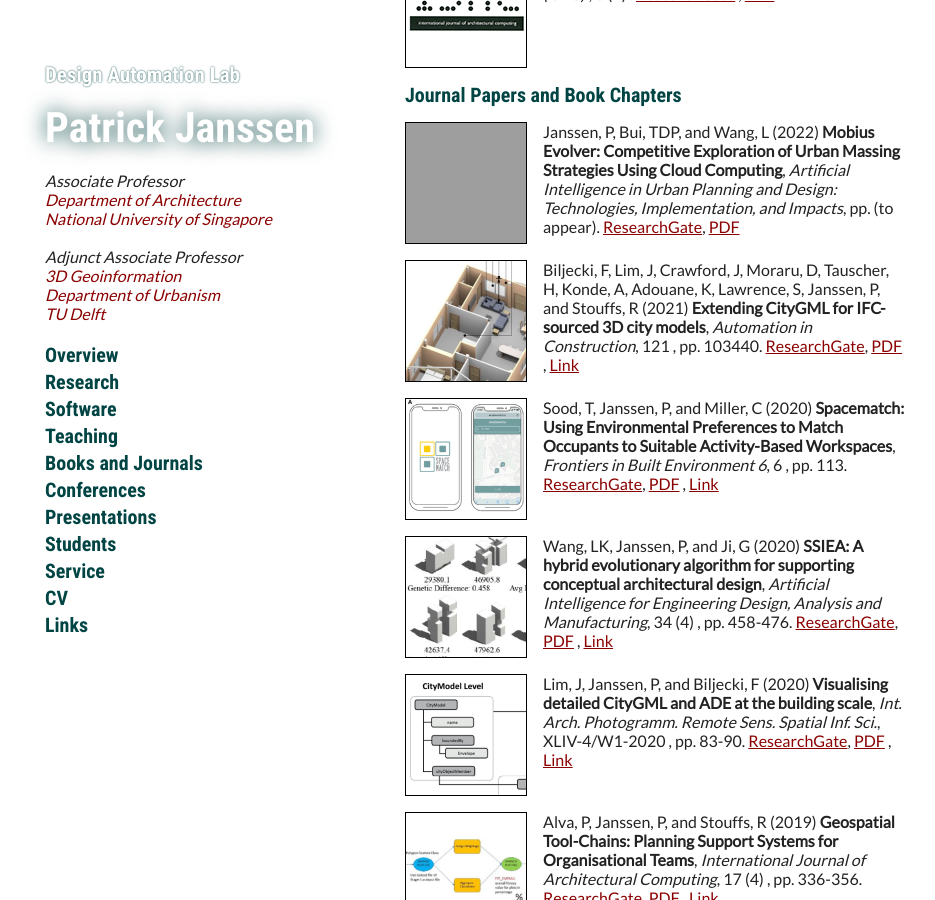
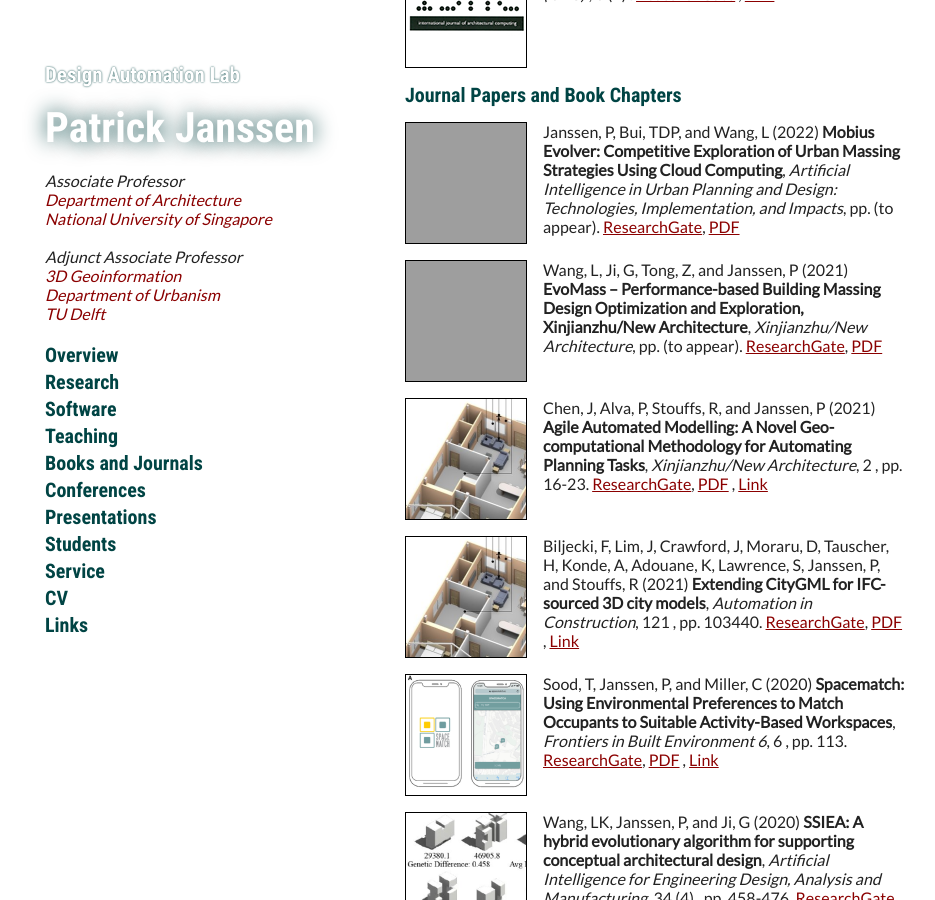
Before and after one commit to phtj/patrick-janssen, a Jekyll site: the page built from pages/books_journals.md, in a window 1280 px wide and 900 px high, scrolled down 1069 px. Shown: the whole window, without its empty margins (165-1100 px from the left). Built offline with Jekyll 4.4.1, drawn with Linux system fonts in a browser that asks for light colours; our own code applies the rules of GitHub Pages for plain Markdown files; a script that is not in the unit is left out; grey boxes are pictures that could not be loaded.

Commit message:
added paper

```diff
--- a/pages/books_journals.md
+++ b/pages/books_journals.md
@@ -113,7 +113,28 @@ title: Books and Journals
     pages="(to appear)"
     title="Mobius Evolver: Competitive Exploration of Urban Massing Strategies Using Cloud Computing"
     journal="Artificial Intelligence in Urban Planning and Design: Technologies, Implementation, and Impacts"
-    researchgate_id="tmp_id"
+    researchgate_id="_mob_evo"
+%}
+
+{% include ref-journal.html
+    authors ="Wang, L|Ji, G|Tong, Z|Janssen, P"
+    year="2021"
+    pages="(to appear)"
+    title="EvoMass – Performance-based Building Massing Design Optimization and Exploration, Xinjianzhu/New Architecture"
+    journal="Xinjianzhu/New Architecture"
+    researchgate_id="_evomass"
+%}
+
+{% include ref-journal.html
+    authors ="Chen, J|Alva, P|Stouffs, R|Janssen, P"
+    year="2021"
+    pages="16-23"
+    volume="2"
+    title="Agile Automated Modelling: A Novel Geo-computational Methodology for Automating Planning Tasks"
+    journal="Xinjianzhu/New Architecture"
+    doi="10.12069/j.na.202102016"
+    researchgate_id="345918816"
+    link="https://d.wanfangdata.com.cn/periodical/xjz202102003"
 %}
 
 {% include ref-journal.html
```
Also changed, not shown: assets/pdf/355263184.png (added), assets/pdf/355263184_sml.png (added), assets/pdf/_mob_evo.png (renamed from assets/pdf/_tmp_id.png), assets/pdf/_mob_evo_sml.png (renamed from assets/pdf/_tmp_id_sml.png).
